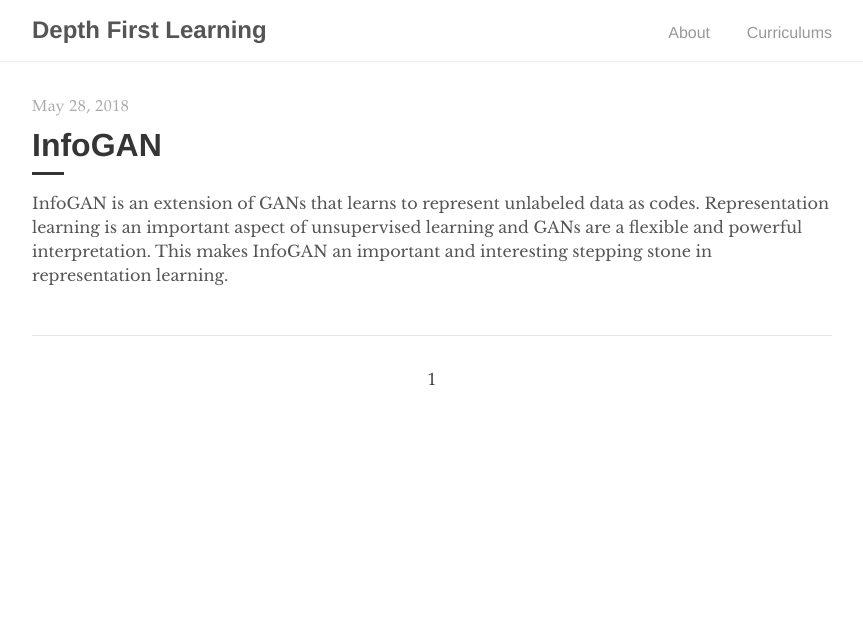
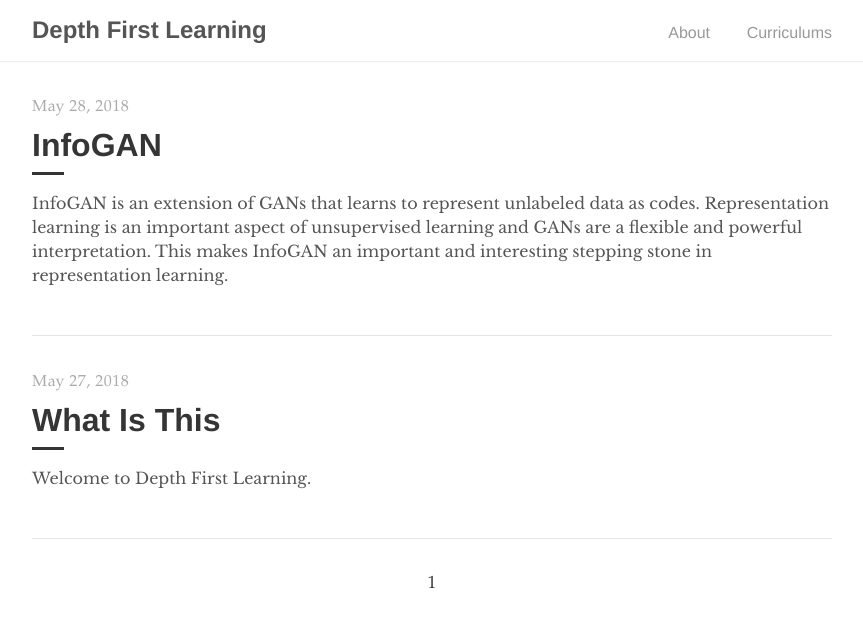
Before and after one commit to depthfirstlearning/depthfirstlearning.com, a Jekyll site: the page built from index.html, in a window 1280 px wide. Shown: the top 627 px of the page, without its empty margins (208-1071 px from the left). Built offline with Jekyll 4.4.1, drawn with Linux system fonts in a browser that asks for light colours; the list of posts is cut into pages by our own code; some of the changed lines change nothing that is shown.

Commit message:
posts: Welcome Post.

```diff
--- /dev/null
+++ b/_posts/2018-05-27-What-This-Is.markdown
@@ -0,0 +1,32 @@
+---
+layout: post
+title:  "What Is This"
+date:   2018-05-27 10:00:00 -0400
+categories: introduction
+author: dfl
+blurb: "Welcome to Depth First Learning."
+---
+
+Welcome! We made this for you. Really! You, you, and also (maybe even
+especially) - you.
+
+Why? Because there's a flood of information out there on machine learning and it
+is woefully insufficient in two ways that we all recognize.
+
+The first is that while there is a terrific amount of resources online for
+picking up machine learning in 24 hours, there is not nearly as much that treats
+this as a ten year endeavor. When you start thinking that way, you really want
+to consider the trunk of your tree foremost before each convolutional leaf.
+
+The second is that there is no bridge from where we came from before to where we
+are today. Without that, it is really hard to insightfully propose directions on
+where to go. It is one thing to understand how TRPO works and all together
+another to grasp why the authors made the choices that they did and what they
+knew before that to influence those choices.
+
+This public repository of depth-first study plans is the outcome of an effort to
+address those shortcomings in the machine learning research world. DFL was
+designed to be shared with and grown by the community. If you are interested in
+developing your own curriculum for a paper that we do not already host, we will
+help you! Reach out to us at depthfirstlearning@gmail.com. We want your help in
+growing this resource and making it richer.
```
Also changed, not shown: about.md (line endings or trailing spaces), 2 other files.
